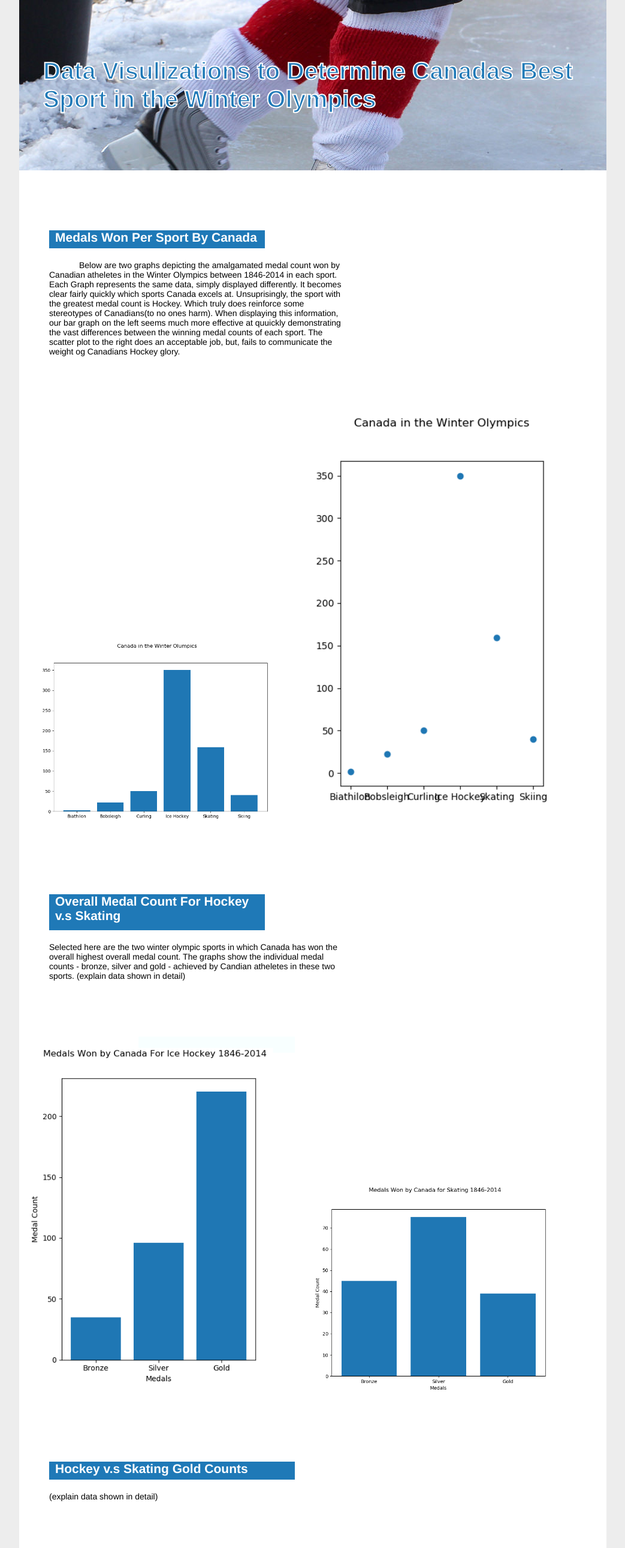
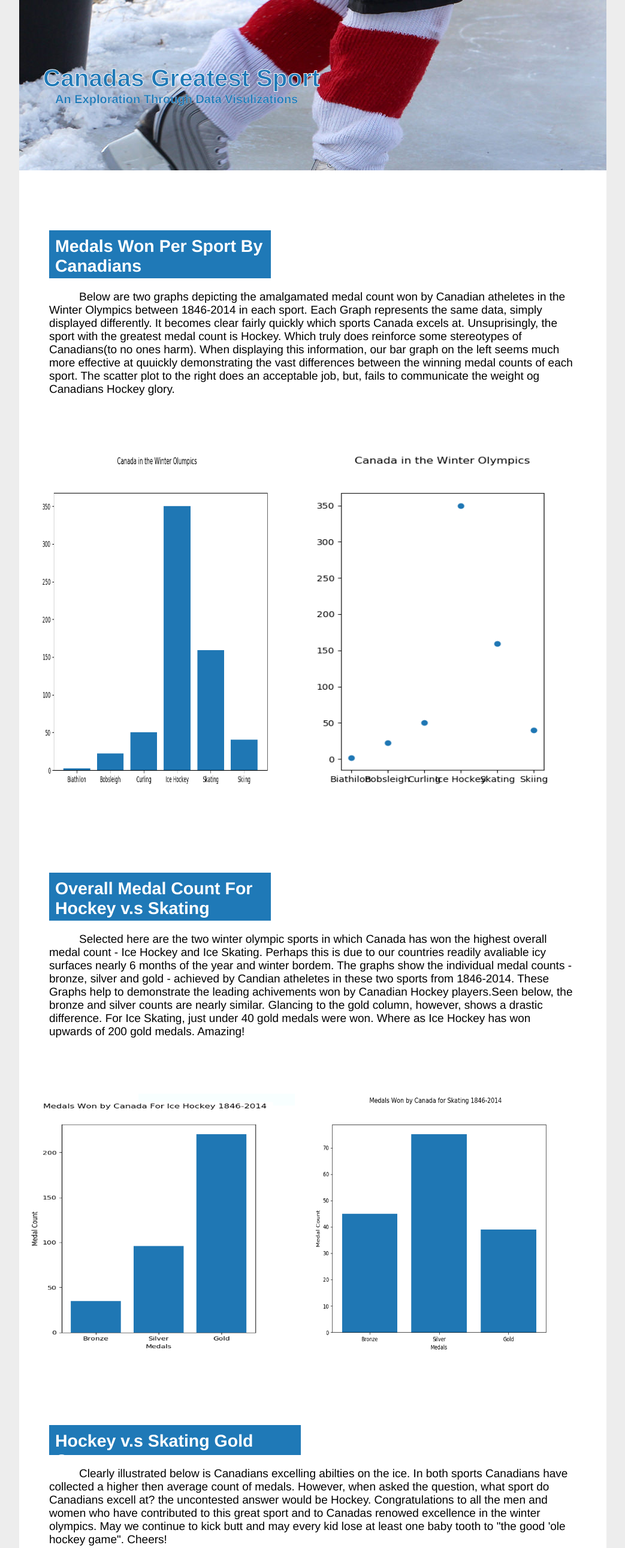
Before and after one commit to emmorga2007/WinterOlympicsDataVis, a plain HTML site: page index.html in a window 1280 px wide. Shown: the top 2581 px of the page at 60% size, without its empty margins (118-1161 px from the left). Drawn offline with Linux system fonts and the light colour scheme.

Commit message:
finished

```diff
--- a/css/main.css
+++ b/css/main.css
@@ -14,7 +14,7 @@ padding: 0;
 
 body {
   font-family: "Helvetica Neue", Helvetica, Arial, sans-serif;
-  font-size: 14px;
+  font-size: 19px;
   color: #000;
   background-color: #ededed;
 }
@@ -39,7 +39,7 @@ body {
   	justify-content: center;
 	font-size: 27px;
 	color: #1f79b7;
-	-webkit-text-stroke-width: 2px;
+	-webkit-text-stroke-width: 1px;
     -webkit-text-stroke-color: white;
 	background: url(../images/Header-Background-Hockey-Final2.jpg) no-repeat;
 }
@@ -48,14 +48,24 @@ body {
 	padding-left: 40px;
 }
 
+.headtitle h2 {
+	padding-left: 60px;
+	font-size: 20px;
+	color: #1f79b7;
+	-webkit-text-stroke-width: 0.25px;
+    -webkit-text-stroke-color: white;
+}
+
 .dataOne h2 {
+	border-left: 4px;
+	border-left-color: black;
 	margin-left: 50px;
 	margin-top: 100px;
 	margin-bottom: 20px;
 	background-color:#1f79b7;
 	width:350px;
-	height: 30px;
-	padding-left: 10px;
+	height: 60px;
+	padding: 10px;
 	color: white;
 }
 
@@ -63,7 +73,7 @@ body {
 	text-indent: 50px;
 	display:block;
 	word-wrap: normal;
-	width: 500px;
+	margin-right: 50px;
 	margin-left: 50px;
 	margin-bottom:90px;
 }
@@ -75,15 +85,16 @@ body {
 	background-color:#1f79b7;
 	width: 350px;
 	height: 60px;
-	padding-left: 10px;
+	padding: 10px;
 	color: white;
 }
 
 .dataTwo p {
+	text-indent: 50px;
 	display:block;
 	word-wrap: normal;
-	width: 500px;
 	margin-left: 50px;
+	margin-right: 50px;
 	margin-bottom:90px;
 }
 
@@ -94,33 +105,15 @@ body {
 	background-color:#1f79b7;
 	width:400px;
 	height: 30px;
-	padding-left: 10px;
+	padding: 10px;
 	color: white;
 }
 
 .dataThree p {
+	text-indent: 50px;
 	display:block;
 	word-wrap: normal;
-	width: 500px;
 	margin-left: 50px;
+	margin-right: 50px;
 	margin-bottom:90px;
 }
-
-.conclusion h2 {
-	margin-left: 50px;
-	margin-top: 100px;
-	margin-bottom: 20px;
-	background-color:#1f79b7;
-	width:350px;
-	height: 30px;
-	padding-left: 10px;
-	color: white;
-}
-
-.conclusion p {
-	display:block;
-	word-wrap: normal;
-	width: 500px;
-	margin-left: 50px;
-	margin-bottom:90px;
-}
--- a/index.html
+++ b/index.html
@@ -7,43 +7,37 @@
 </head>
 <body>
 	<div id="sitecontainer"><!-- site container -->
-	<h1 class="hidden">Canadas Best Sport</h1>
+	<h1 class="hidden">Canadas Greatest Sport</h1>
 	<header>
 		<section class="headtitle">
-			<h1>Data Visulizations to Determine Canadas Best Sport in the Winter Olympics</h1>
+			<h1>Canadas Greatest Sport</h1>
+			<h2>An Exploration Through Data Visulizations</h2>
 		</section>
 	</header>
 
 	<section class="dataOne">
-		<h2>Medals Won Per Sport By Canada</h2>
+		<h2>Medals Won Per Sport By Canadians</h2>
 		<p>Below are two graphs depicting the amalgamated medal count won by Canadian atheletes in the Winter Olympics between 1846-2014 in each sport. Each Graph represents the same data, simply displayed differently. It becomes clear fairly quickly which sports Canada excels at. Unsuprisingly, the sport with the greatest medal count is Hockey. Which truly does reinforce some stereotypes of Canadians(to no ones harm). When displaying this information, our bar graph on the left seems much more effective at quuickly demonstrating the vast differences between the winning medal counts of each sport. The scatter plot to the right does an acceptable job, but, fails to communicate the weight og Canadians Hockey glory.</p>
 		<div class ="doublegraphs">
-			<img src="images/overall_medals_bySport_bar.png" alt="bar graph showing Canadas total medals per sport" width="460">
-			<img src="images/overall_medals_bySport_scatter.png" alt="scatter plot of total medals won by Canada" width="460">
+			<img src="images/overall_medals_bySport_bar.png" alt="bar graph showing Canadas total medals per sport" height="600" width="460">
+			<img src="images/overall_medals_bySport_scatter.png" alt="scatter plot of total medals won by Canada" height="600" width="460">
 		</div>
 	</section>
 
 	<section class="dataTwo">
 		<h2> Overall Medal Count For Hockey v.s Skating </h2>
-		<p> Selected here are the two winter olympic sports in which Canada has won the overall highest overall medal count. The graphs show the individual medal counts - bronze, silver and gold - achieved by Candian atheletes in these two sports. (explain data shown in detail) </p>
+		<p> Selected here are the two winter olympic sports in which Canada has won the highest overall medal count - Ice Hockey and Ice Skating. Perhaps this is due to our countries readily avaliable icy surfaces nearly 6 months of the year and winter bordem. The graphs show the individual medal counts - bronze, silver and gold - achieved by Candian atheletes in these two sports from 1846-2014. These Graphs help to demonstrate the leading achivements won by Canadian Hockey players.Seen below, the bronze and silver counts are nearly similar. Glancing to the gold column, however, shows a drastic difference. For Ice Skating, just under 40 gold medals were won. Where as Ice Hockey has won upwards of 200 gold medals. Amazing! </p>
 		<div class ="doublegraphs">
-			<img src="images/iceHockey_allMedals.png" alt="bar graph showing olympic medals won in Hockey by canada" width="460">
-			<img src="images/skating_overallmedals.png" alt="bar graph showing olympic medals won for skating by canada"width="460">
+			<img src="images/iceHockey_allMedals.png" alt="bar graph showing olympic medals won in Hockey by canada" height="450" width="460">
+			<img src="images/skating_overallmedals.png" alt="bar graph showing olympic medals won for skating by canada" height="450" width="460">
 		</div>
 	</section>
 
 	<section class="dataThree">
 		<h2> Hockey v.s Skating Gold Counts</h2>
-		<p>(explain data shown in detail)</p>
+		<p> Clearly illustrated below is Canadians excelling abilties on the ice. In both sports Canadians have collected a higher then average count of medals. However, when asked the question, what sport do Canadians excell at? the uncontested answer would be Hockey. Congratulations to all the men and women who have contributed to this great sport and to Canadas renowed excellence in the winter olympics. May we continue to kick butt and may every kid lose at least one baby tooth to "the good 'ole hockey game". Cheers!</p>
 		<img src="images/Hockey_vs_Skating.png" alt="A bar graph and a line graph comparing gold medals won for hockey and skating.Hockey has more. Significantly.">
 	</section>
-
-	<section class="conclusion">
-		<h2>Canadas Exellence Examplified</h2>
-		<p>(explain/restate findings and conclusions)</p>
-	</section>
-
-
 
 	<footer>
 		<div class="footercopyright">
```
